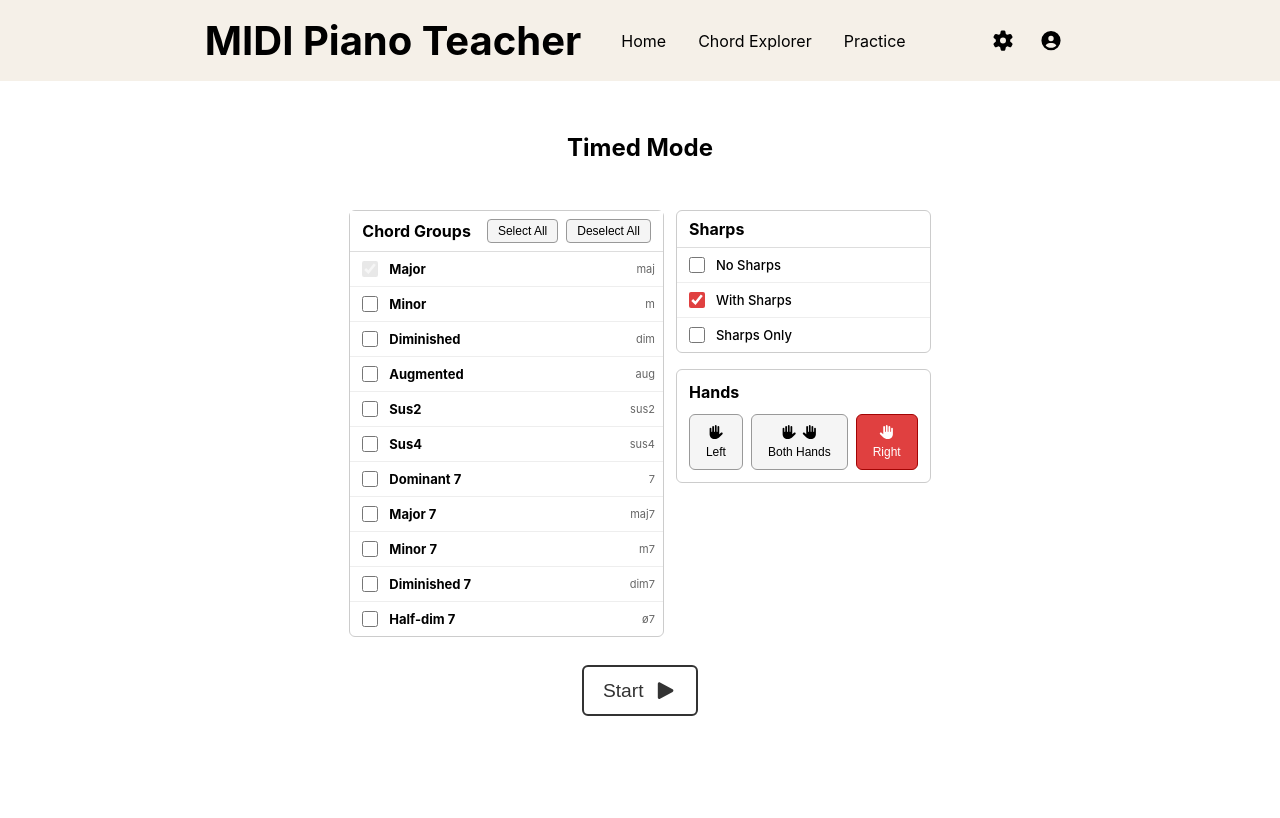
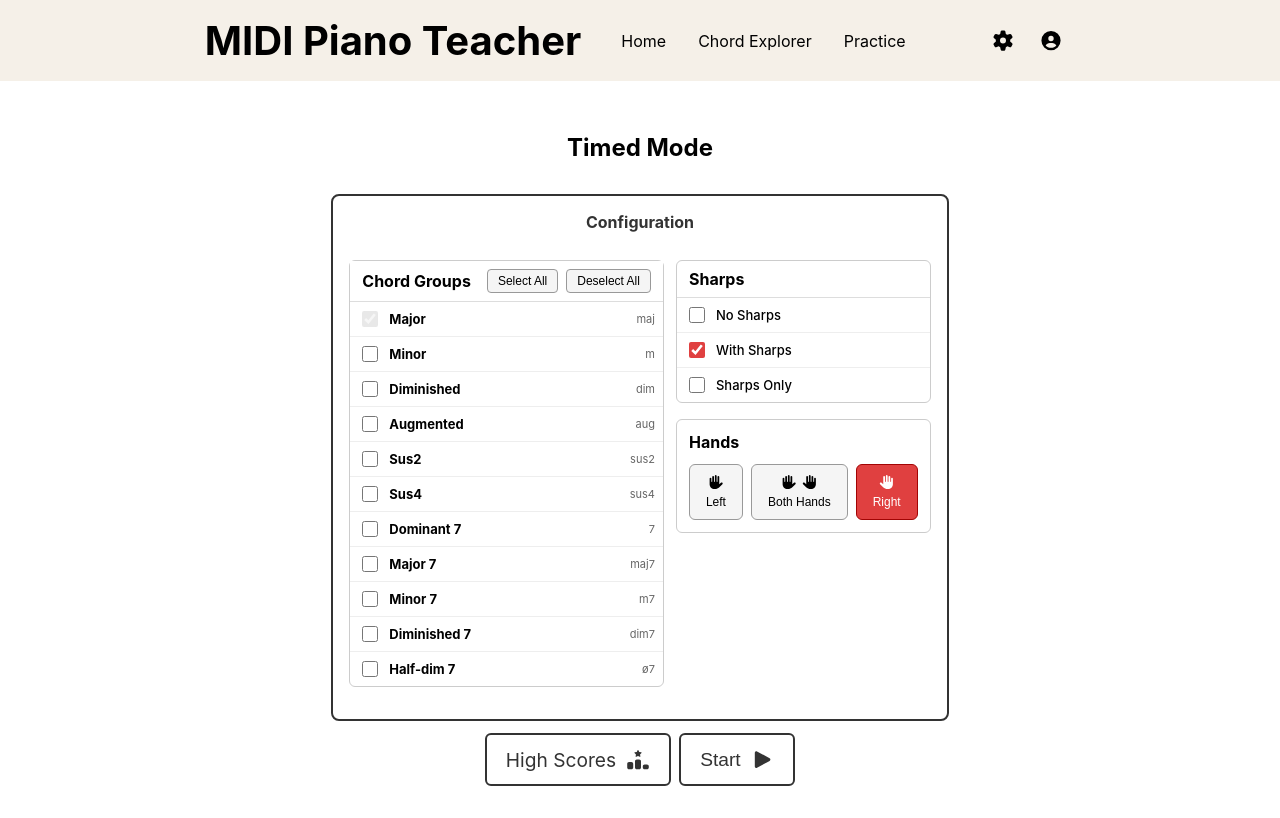
Before and after one commit to mjosephs1/midi-piano-teacher-web, a React (Create React App) app: page /practice-chords/timed in a window 1280 px wide. Built offline with nearby package versions, Linux system fonts and the light colour scheme.

Commit message:
Update Timed Mode styling to section off the configuration options

```diff
--- a/src/pages/HighScores.css
+++ b/src/pages/HighScores.css
@@ -76,3 +76,18 @@
   font-size: 0.9rem;
   color: #666;
 }
+
+.high-scores-config-card {
+  border-radius: 8px;
+  padding: 16px;
+  width: 100%;
+  box-sizing: border-box;
+  border: 2px solid #333;
+}
+
+.high-scores-config-card-title {
+  margin: 0 0 12px 0;
+  font-size: 16px;
+  font-weight: bold;
+  color: #333;
+}
--- a/src/pages/HighScores.tsx
+++ b/src/pages/HighScores.tsx
@@ -58,10 +58,13 @@ export const HighScores: FC = () => {
     <div className="high-scores-page">
       <h2>High Scores</h2>
 
-      <PracticeConfiguration
-        config={config}
-        onPracticeConfigChange={setConfig}
-      />
+      <div className="high-scores-config-card">
+        <h3 className="high-scores-config-card-title">Configuration</h3>
+        <PracticeConfiguration
+          config={config}
+          onPracticeConfigChange={setConfig}
+        />
+      </div>
 
       {topScores.length === 0 ? (
         <div className="high-scores-empty">No scores yet for this configuration.</div>
--- a/src/pages/PracticeMode.tsx
+++ b/src/pages/PracticeMode.tsx
@@ -74,7 +74,7 @@ export const PracticeMode: FC<PracticeModeProps> = ({ numKeys }) => {
           </button>
           {configOpen && (
             <div className="practice-config-panel">
-              <h3 className="practice-config-title">Practice Mode Settings</h3>
+              <h3 className="practice-config-title">Practice Mode Configuration</h3>
               <PracticeConfiguration
                 config={config}
                 onPracticeConfigChange={setConfig}
--- a/src/pages/TimedMode.css
+++ b/src/pages/TimedMode.css
@@ -17,7 +17,11 @@
   cursor: pointer;
   transition: background-color 0.2s;
   gap: 0.6rem;
-  margin: 0 auto;
+  text-decoration: none;
+}
+
+.timed-configure-buttons .timed-play-button {
+  margin: 0;
 }
 
 .timed-play-button:hover {
@@ -176,3 +180,24 @@
   background: #333;
   color: white;
 }
+
+.timed-config-card {
+  border-radius: 8px;
+  padding: 16px;
+  width: 100%;
+  box-sizing: border-box;
+  border: 2px solid #333;
+}
+
+.timed-config-card-title {
+  margin: 0 0 12px 0;
+  font-size: 16px;
+  font-weight: bold;
+  color: #333;
+}
+
+.timed-configure-buttons {
+  display: flex;
+  gap: 0.5rem;
+  justify-content: center;
+}
--- a/src/pages/TimedMode.tsx
+++ b/src/pages/TimedMode.tsx
@@ -127,16 +127,24 @@ export const TimedMode: FC = () => {
 
   return (
     <div className="timed-mode-page">
+      <h2>Timed Mode</h2>
       {stage === 'CONFIGURE' && (
         <>
-          <h2>Timed Mode</h2>
+          <div className="timed-config-card">
+            <h3 className="timed-config-card-title">Configuration</h3>
             <PracticeConfiguration
               config={config}
               onPracticeConfigChange={setConfig}
             />
+          </div>
+          <div className="timed-configure-buttons">
+            <Link to="/practice-chords/high-scores" className="timed-play-button">
+              High Scores <FontAwesomeIcon icon={faRankingStar} />
+            </Link>
             <button className="timed-play-button" onClick={handleStartClick}>
               Start <FontAwesomeIcon icon={faPlay} />
             </button>
+          </div>
         </>
       )}
 
```
Lines whose indentation alone changed are shown as unchanged.
